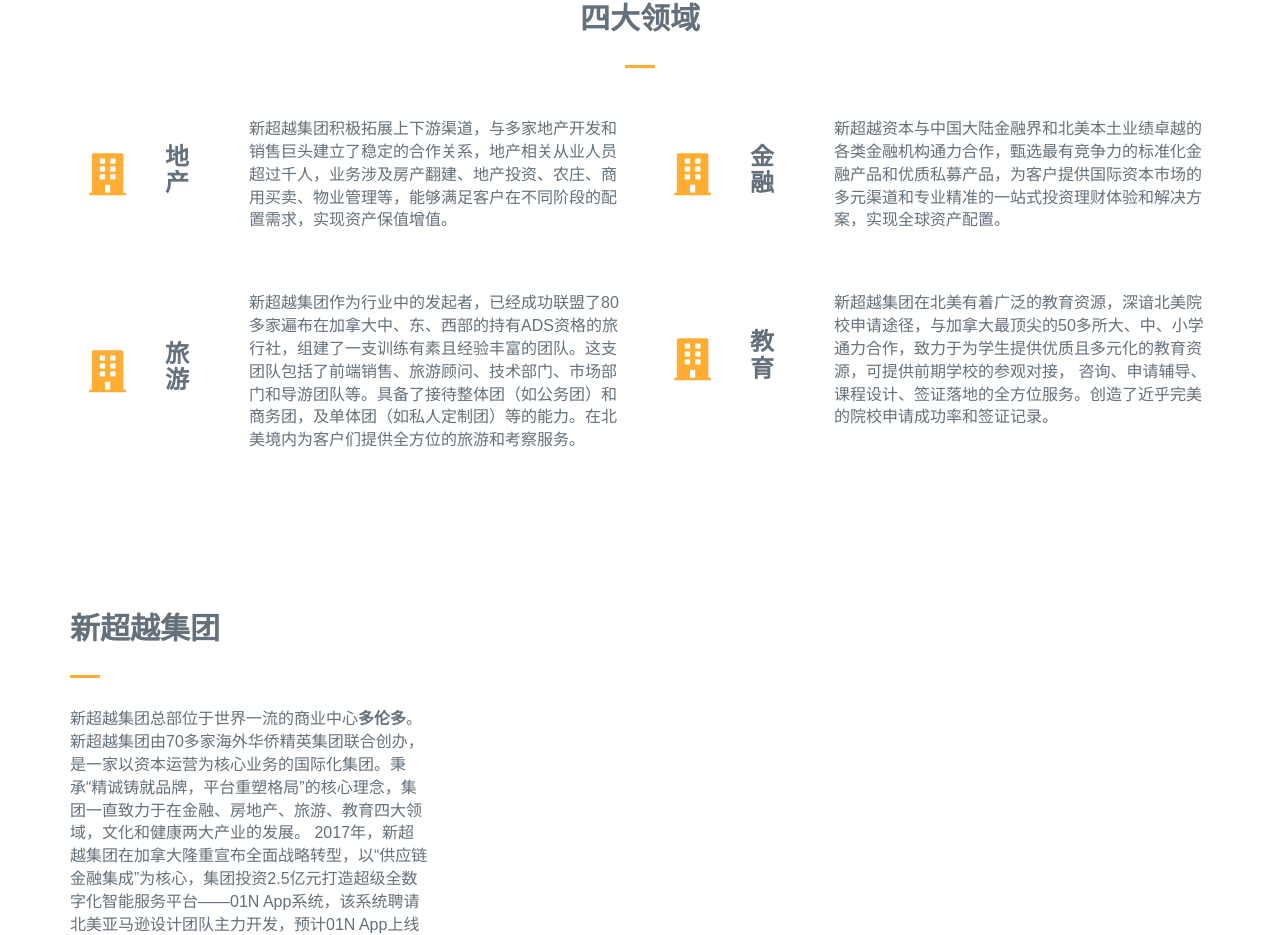
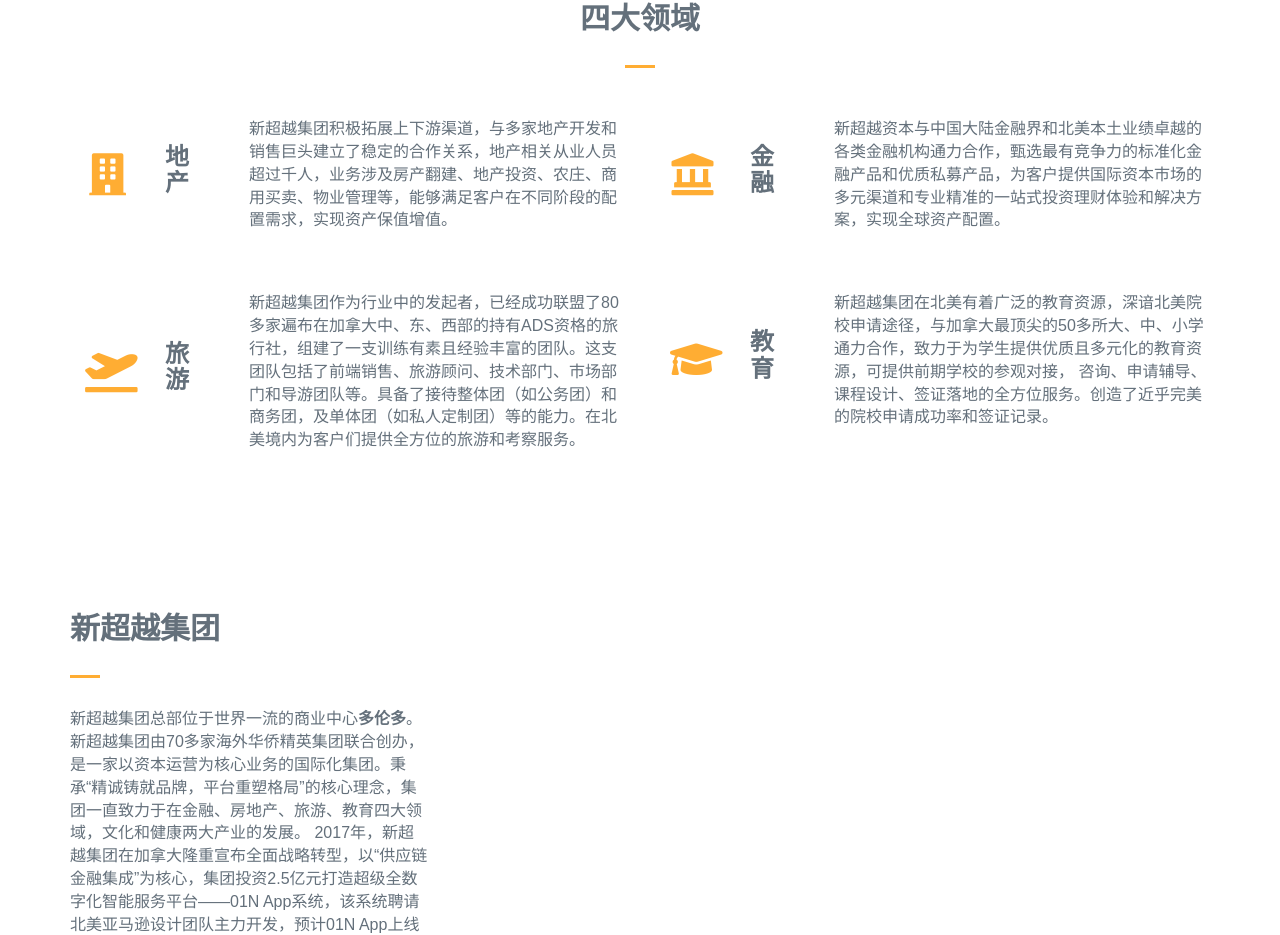
Before and after one commit to IveanZhang/new-exceed-group, a React (Create React App) app: page / in a window 1280 px wide. Shown: the part 858-1793 px from the top of the page. Built offline with nearby package versions, Linux system fonts and the light colour scheme.

Commit message:
fix bug of services icon

```diff
--- a/src/container/home/serviceSection/ServiceSection.js
+++ b/src/container/home/serviceSection/ServiceSection.js
@@ -11,7 +11,7 @@
                     <div className="service-item">
                         <div className="service-item-icon">
                             <a href={`${item.url}`} target='_blank' rel="noopener noreferrer">
-                                <i className="fas fa-building fa-3x"></i>
+                                <i className={`fas fa-${item.icon} fa-3x`}></i>
                             </a>
                         </div>
                         <div className="service-item-title">
--- a/src/container/reducer/servicesReducer.js
+++ b/src/container/reducer/servicesReducer.js
@@ -4,21 +4,25 @@
     services: [
         {
             name: '地 产',
+            icon: 'building',
             url: 'http://www.neg18.com/realestate.html',
             content: '新超越集团积极拓展上下游渠道，与多家地产开发和销售巨头建立了稳定的合作关系，地产相关从业人员超过千人，业务涉及房产翻建、地产投资、农庄、商用买卖、物业管理等，能够满足客户在不同阶段的配置需求，实现资产保值增值。'
         },
         {
             name: '金 融',
+            icon: 'landmark',
             url: 'http://www.neg18.com/financeproduct.html',
             content: '新超越资本与中国大陆金融界和北美本土业绩卓越的各类金融机构通力合作，甄选最有竞争力的标准化金融产品和优质私募产品，为客户提供国际资本市场的多元渠道和专业精准的一站式投资理财体验和解决方案，实现全球资产配置。'
         },
         {
             name: '旅 游',
+            icon: 'plane-departure',
             url: 'http://www.neg18.com/tourism.html',
             content: '新超越集团作为行业中的发起者，已经成功联盟了80多家遍布在加拿大中、东、西部的持有ADS资格的旅行社，组建了一支训练有素且经验丰富的团队。这支团队包括了前端销售、旅游顾问、技术部门、市场部门和导游团队等。具备了接待整体团（如公务团）和商务团，及单体团（如私人定制团）等的能力。在北美境内为客户们提供全方位的旅游和考察服务。'
         },
         {
             name: '教 育',
+            icon: 'graduation-cap',
             url: 'http://www.neg18.com/education.html',
             content: '新超越集团在北美有着广泛的教育资源，深谙北美院校申请途径，与加拿大最顶尖的50多所大、中、小学通力合作，致力于为学生提供优质且多元化的教育资源，可提供前期学校的参观对接， 咨询、申请辅导、课程设计、签证落地的全方位服务。创造了近乎完美的院校申请成功率和签证记录。'
         }
```
